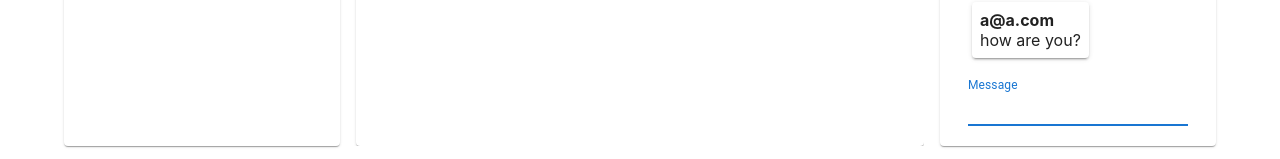
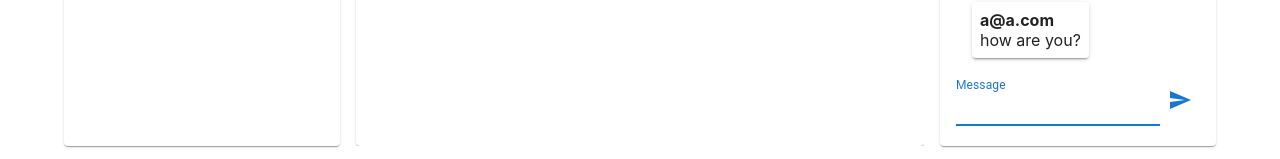
Before and after one commit to nicolofrison/code_together, a React (Create React App) app in the folder frontend/: page / in a window 1280 px wide. Shown: the part 638-797 px from the top of the page. Built offline with nearby package versions, Linux system fonts and the light colour scheme; no server answers.

Commit message:
[Frontend] Added send button

```diff
--- a/frontend/src/components/Chat/Chat.tsx
+++ b/frontend/src/components/Chat/Chat.tsx
@@ -1,6 +1,15 @@
 import { useState } from 'react';
 
-import { Grid, List, ListItem, Paper, Stack, TextField } from '@mui/material';
+import {
+  Grid,
+  IconButton,
+  List,
+  ListItem,
+  Paper,
+  TextField
+} from '@mui/material';
+import { Send } from '@mui/icons-material';
+
 import ChatMessage from '../../models/interfaces/chatMessage.interface';
 
 import './Chat.css';
@@ -63,6 +72,11 @@ export default function Chat() {
 
   const currentUsername = UserUtils.getInstance().user?.email;
 
+  const sendMessage = () => {
+    console.log(message);
+    setMessage('');
+  };
+
   return (
     <Grid
       container
@@ -94,7 +108,14 @@ export default function Chat() {
           ))}
         </List>
       </Grid>
-      <Grid item style={{ paddingTop: 0 }}>
+      <Grid
+        item
+        container
+        style={{ paddingTop: 0 }}
+        alignItems="center"
+        wrap="nowrap"
+      >
+        <Grid item>
           <TextField
             autoFocus
             margin="dense"
@@ -106,6 +127,12 @@ export default function Chat() {
             value={message}
           />
         </Grid>
+        <Grid item>
+          <IconButton color="primary" onClick={() => sendMessage()}>
+            <Send />
+          </IconButton>
+        </Grid>
+      </Grid>
     </Grid>
   );
 }
```
Lines whose indentation alone changed are shown as unchanged.
